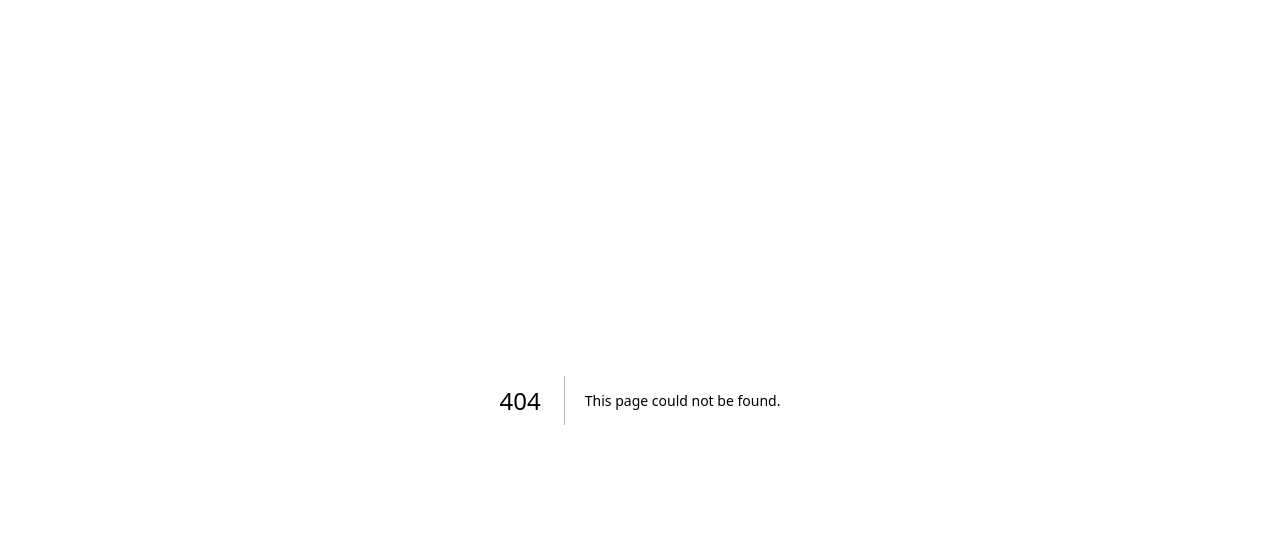
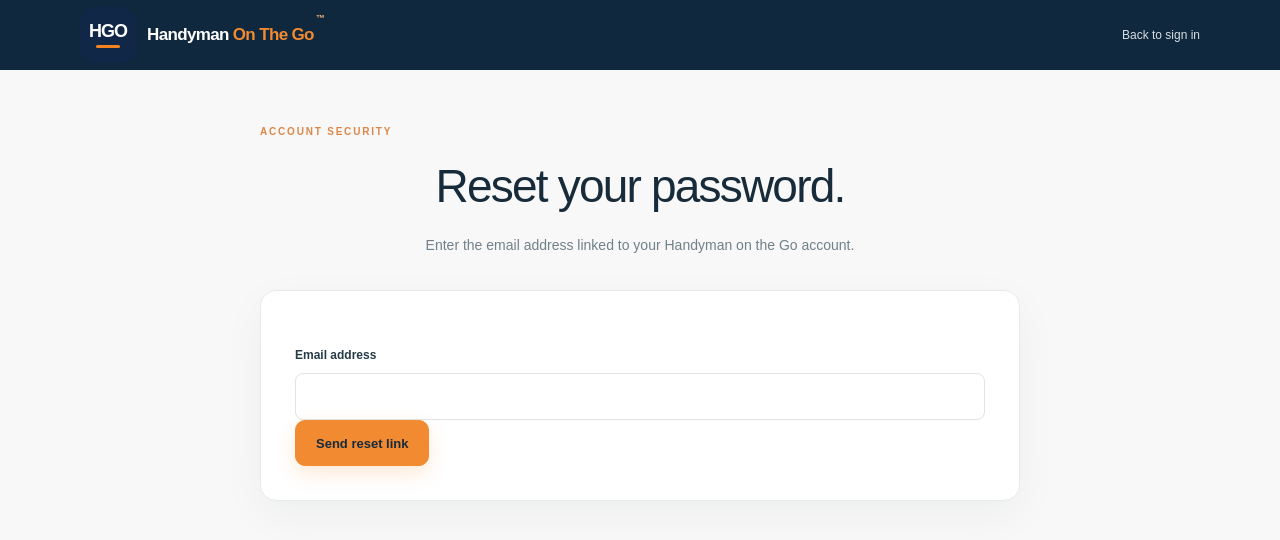
Before and after one commit to marvinmphambela-arch/handyman-on-the-go, a Next.js app: page /forgot-password in a window 1280 px wide. Before the commit this address had no page. Shown: the top 540 px of the page. Built offline with nearby package versions, Linux system fonts and the light colour scheme.

Commit message:
Add forgot password request page

```diff
--- /dev/null
+++ b/app/forgot-password/page.tsx
@@ -0,0 +1,46 @@
+"use client";
+
+import { useState } from "react";
+import Link from "next/link";
+import { createClient } from "@/lib/supabase/client";
+
+export default function ForgotPasswordPage() {
+  const [email, setEmail] = useState("");
+  const [busy, setBusy] = useState(false);
+  const [message, setMessage] = useState("");
+  const [error, setError] = useState("");
+
+  async function submit(event: React.FormEvent<HTMLFormElement>) {
+    event.preventDefault();
+    setBusy(true); setError(""); setMessage("");
+    try {
+      const supabase = createClient();
+      const { error } = await supabase.auth.resetPasswordForEmail(email.trim(), {
+        redirectTo: `${window.location.origin}/auth/callback?next=/reset-password`
+      });
+      if (error) throw error;
+      setMessage("If an account exists for that email address, a password-reset link will be sent. Please check your inbox and spam folder.");
+    } catch (caught) {
+      setError(caught instanceof Error ? caught.message : "We couldn't send the reset email. Please try again.");
+    } finally {
+      setBusy(false);
+    }
+  }
+
+  return <main className="request-page">
+    <header className="request-nav"><div className="container request-nav-inner">
+      <Link className="brand" href="/"><span className="brand-mark"><span className="brand-monogram">HGO</span><span className="brand-underline"/></span><span className="brand-name">Handyman <span className="brand-accent">On The Go</span><sup>™</sup></span></Link>
+      <Link href="/login" className="back-link">Back to sign in</Link>
+    </div></header>
+    <div className="container request-shell">
+      <div className="request-heading"><div className="eyebrow">ACCOUNT SECURITY</div><h1>Reset your password.</h1><p>Enter the email address linked to your Handyman on the Go account.</p></div>
+      <form className="request-card form-step" onSubmit={submit}>
+        <label className="field-label" htmlFor="reset-email">Email address</label>
+        <input id="reset-email" type="email" autoComplete="email" required value={email} onChange={e=>setEmail(e.target.value)} />
+        {error && <p className="form-error" role="alert">{error}</p>}
+        {message && <p className="privacy-note" role="status">{message}</p>}
+        <button className="btn btn-orange" type="submit" disabled={busy}>{busy ? "Sending..." : "Send reset link"}</button>
+      </form>
+    </div>
+  </main>;
+}
```
